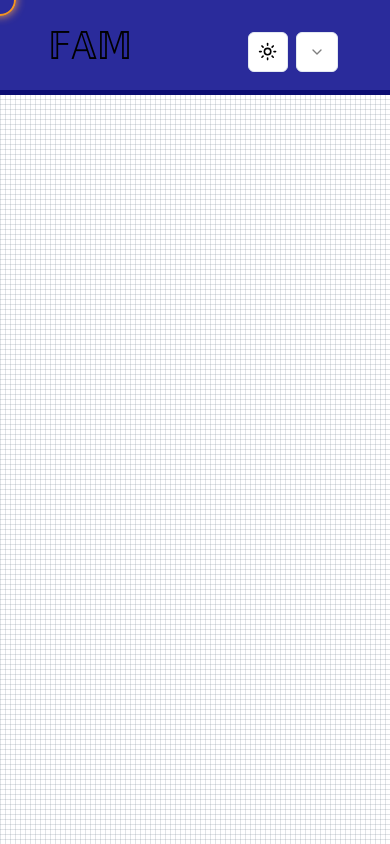
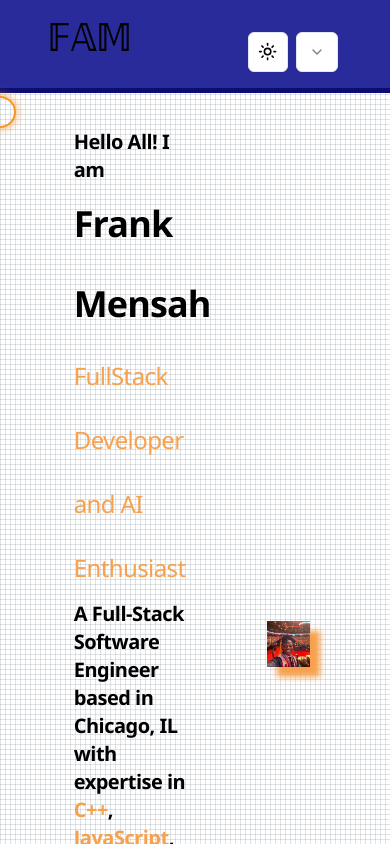
Before and after one commit to famfrank1298/famfrank, a Next.js app: page / in a window 390 px wide. Shown: the top 844 px of the page. Built offline with nearby package versions, Linux system fonts and the light colour scheme.

Commit message:
v1 of hero page done (not responsive)

```diff
--- a/src/app/globals.css
+++ b/src/app/globals.css
@@ -59,7 +59,9 @@
     --fontSizeLarge: 1.6rem;
     --fontSizeXLarge: 1.8rem;
     --fontSizeXXLarge: 2.4rem;
-    --lineHeight: 2rem;
+    --lineHeight: 3rem;
+    --lineHeightMedium: 4rem;
+    --lineHeightLarge: 5rem;
     --inputHeight: 3.2rem;
 
     /* Default colors */
@@ -80,6 +82,7 @@
     --light-text-accent: #3c444d; /* Dark gray for accent text */
     --light-text-muted: #818d99; /* Mid gray for muted or less prominent text */
     --grid-color: #818d993d;
+    --highlight: var(--orange90);
   }
 
   .dark {
@@ -178,3 +181,31 @@ body {
     border: 2.5px solid var(--orange100);
   }
 }
+
+h1 {
+  @apply scroll-m-20 text-4xl font-extrabold tracking-tight lg:text-5xl;
+}
+
+h2 {
+  @apply scroll-m-20 border-b pb-2 text-3xl font-semibold tracking-tight first:mt-0;
+}
+
+h3 {
+  @apply scroll-m-20 text-2xl font-semibold tracking-tight;
+}
+
+h4 {
+  @apply scroll-m-20 text-xl font-semibold tracking-tight;
+}
+
+p {
+  @apply leading-7 [&:not(:first-child)]:mt-6;
+}
+
+blockquote {
+  @apply mt-6 border-l-2 pl-6 italic;
+}
+
+.muted {
+  @apply text-sm text-muted-foreground;
+}
--- a/src/app/page.tsx
+++ b/src/app/page.tsx
@@ -1,6 +1,7 @@
 "use client";
 
 import NavBar from "@/components/ui/NavBar/navbar";
+import Hero from "@/components/ui/Hero/hero";
 import { useEffect, useRef } from "react";
 
 export default function Home() {
@@ -24,6 +25,7 @@ export default function Home() {
     <div>
       <div ref={cursorRef} className="cursor"></div>
       <NavBar />
+      <Hero />
     </div>
   );
 }
--- /dev/null
+++ b/src/components/ui/Hero/hero.css
@@ -0,0 +1,61 @@
+.hero-container {
+  display: grid;
+  grid-template-columns: 1.5fr 1fr;
+  width: 80%;
+  margin: 7rem auto;
+  justify-content: center;
+  align-items: center;
+}
+
+.heroText {
+  width: 80%;
+  margin: auto;
+  padding: 1rem;
+  animation: slideIn 1s ease-in;
+}
+
+.heroText h1 {
+  line-height: var(--lineHeightLarge);
+}
+
+.heroText h3 {
+  line-height: var(--lineHeightMedium);
+}
+
+@keyframes slideIn {
+  0% {
+    transform: translateX(-5%);
+  }
+
+  100% {
+    transform: translateX(0%);
+  }
+}
+
+.imageContainer {
+  margin: 0 auto;
+  padding: 2rem;
+  width: 100%;
+  animation: slideIn 1s backwards;
+}
+
+@keyframes slideOut {
+  0% {
+    transform: translateX(5%);
+  }
+
+  100% {
+    transform: translateX(-5%);
+  }
+}
+
+.heroImage {
+  width: 70%;
+  box-shadow: 10px 10px 6px var(--orange90);
+  margin: 0 auto;
+}
+
+.highlight {
+  color: var(--orange90);
+  font-weight: inherit;
+}
--- /dev/null
+++ b/src/components/ui/Hero/hero.tsx
@@ -0,0 +1,24 @@
+import Image from "next/image";
+import "./hero.css";
+
+export default function Hero() {
+  return (
+    <div className="hero-container">
+      <div className="heroText">
+        <h4>Hello All! I am</h4>
+        <h1>Frank Mensah </h1>
+        <h3 className="highlight">FullStack Developer and AI Enthusiast </h3>
+        <h4>
+          A Full-Stack Software Engineer based in Chicago, IL with expertise in{" "}
+          <b className="highlight">C++</b>,{" "}
+          <b className="highlight">JavaScript</b>, and{" "}
+          <b className="highlight">React</b>, dedicated to delivering top-notch
+          web applications through innovation and collaboration.
+        </h4>
+      </div>
+      <div className="imageContainer">
+        <img src="images/heroPic.jpg" className="heroImage"></img>
+      </div>
+    </div>
+  );
+}
```
Also changed, not shown: public/images/heroPic.jpg (added).
